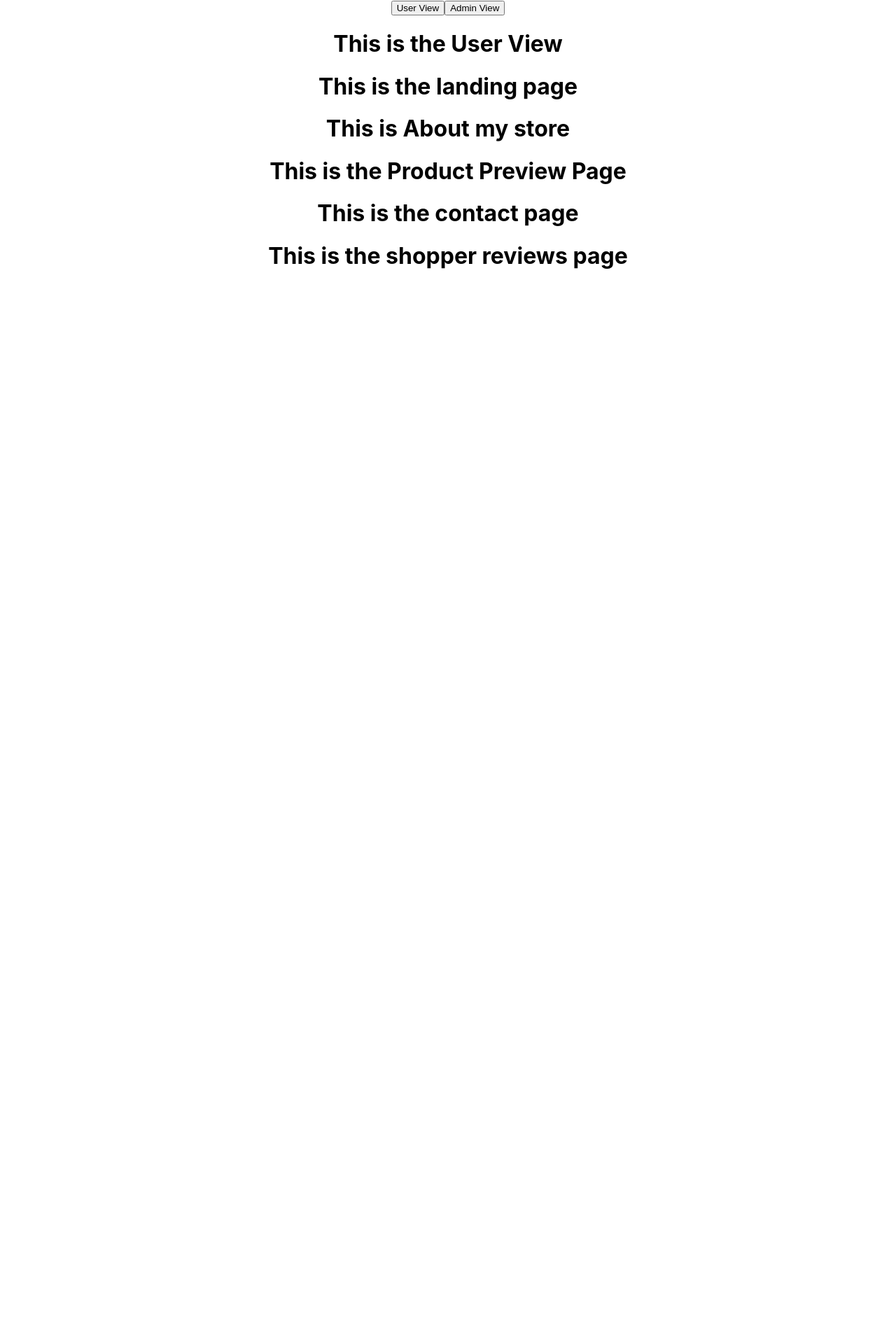
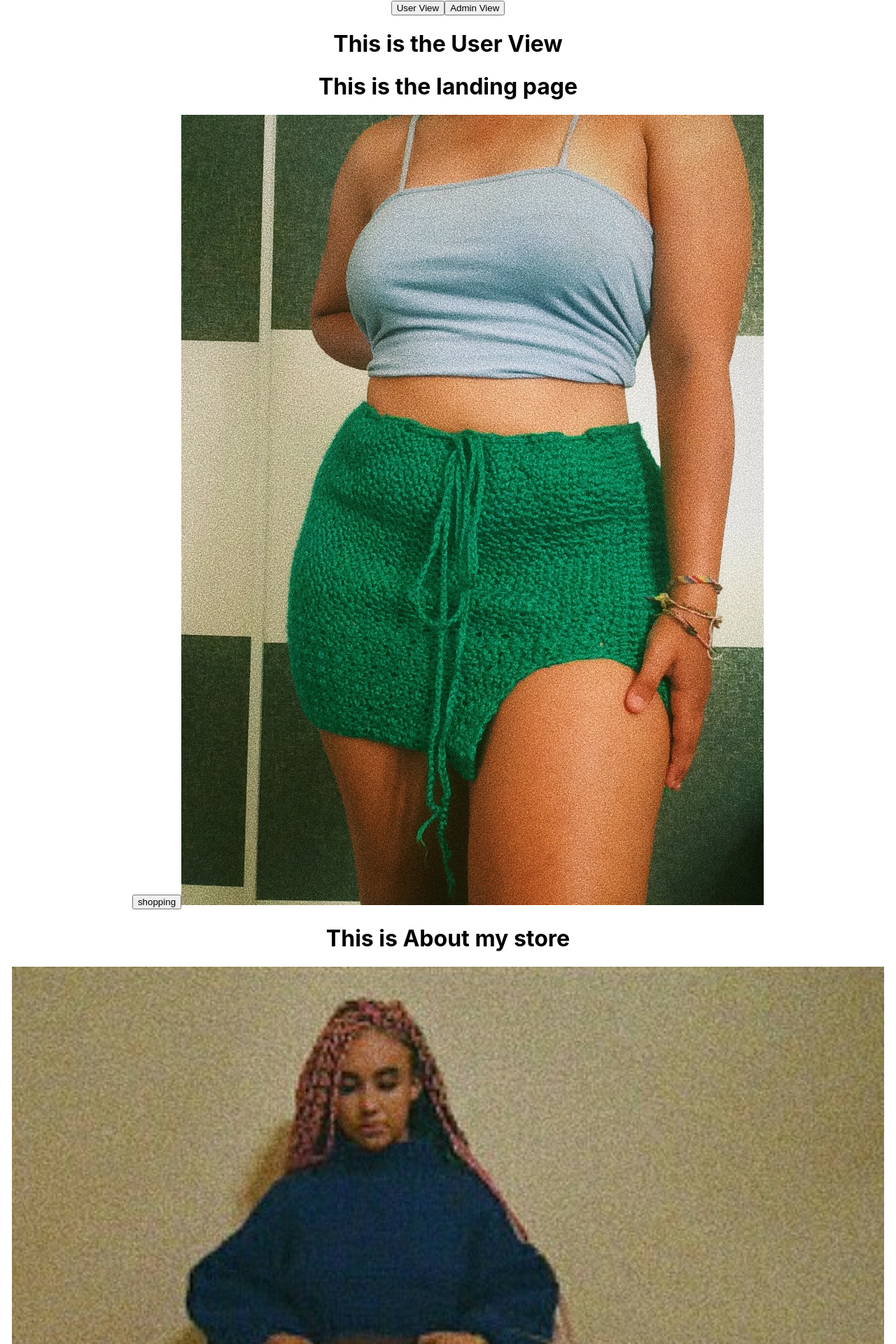
Before and after one commit to nicole-gathany/crochetness, a React (Create React App) app: page / in a window 1280 px wide. Shown: the top 1920 px of the page at 70% size. Before the commit the page ends 800 px from the top, so only its background shows below. Built offline with nearby package versions, Linux system fonts and the light colour scheme.

Commit message:
added the ground worker for many of the pages on the user side

```diff
--- a/src/components/UserViews/AboutMyStore.js
+++ b/src/components/UserViews/AboutMyStore.js
@@ -1,10 +1,12 @@
 import React from "react";
+import BlueSweater from "../../images/blue_sweater.jpeg"
 
 class AboutMyStore extends React.Component{
     render(){
         return <div>
 
             <h1> This is About my store</h1>
+            <img src={BlueSweater}></img>
         </div>
     }
 }
--- a/src/components/UserViews/Contact.js
+++ b/src/components/UserViews/Contact.js
@@ -1,4 +1,5 @@
 import React from "react";
+import red from "../../images/red.jpg"
 
 
 class ContactPage extends React.Component{
@@ -6,6 +7,7 @@ class ContactPage extends React.Component{
         return <div>
 
             <h1>This is the contact page</h1>
+            <img src={red}></img>
         </div>
     }
 }
--- a/src/components/UserViews/LandingPage.js
+++ b/src/components/UserViews/LandingPage.js
@@ -3,15 +3,38 @@ import AboutStore from "./AboutMyStore"
 import ProductPreview from "./ProductsPreview";
 import ContactPage from "./Contact"
 import ShopperReviews from "./ShopperReviews";
+import GreenSkirt from "../../images/green_skirt.jpg";
+import StorePage from "./Shopping/StorePage"
 
 class LandingPage extends React.Component{
+constructor(props){
+    super(props);
+    this.handleShopping=this.handleShopping.bind(this);
+    this.state = {toShopping: false}
+}
+
+handleShopping(){
+    console.log("Handle Shopping button works in theory");
+    this.setState({ toShopping: true})
+}
+
     render(){
+        const shopping = this.state.toShopping;
+        let view;
+        if(shopping===false){
+            view = [<AboutStore></AboutStore>, <ProductPreview></ProductPreview>,  <ContactPage></ContactPage>, <ShopperReviews></ShopperReviews>]
+
+        } else if(shopping===true){
+            view = <StorePage></StorePage>
+        }
+
         return <div>
             <h1>This is the landing page</h1>
-          <AboutStore></AboutStore>
-          <ProductPreview></ProductPreview>
-          <ContactPage></ContactPage>
-          <ShopperReviews></ShopperReviews>
+            <button onClick={this.handleShopping}>shopping</button>
+            <img src={GreenSkirt}></img>
+
+          {view}
+
         </div>
     }
 }
--- a/src/components/UserViews/ProductsPreview.js
+++ b/src/components/UserViews/ProductsPreview.js
@@ -1,4 +1,9 @@
 import React from "react";
+import BlackDress from "../../images/black_dress.jpeg";
+import BlueSweater from "../../images/blue_sweater.jpeg";
+import PinkBlue from "../../images/pink_blue.jpg"
+import GreenSkirt from "../../images/green_skirt.jpg"
+
 
 
 class ProductPreview extends React.Component{
@@ -6,6 +11,11 @@ render(){
     return <div>
 
         <h1>This is the Product Preview Page</h1>
+        <img src={BlackDress}></img>
+        {/* <img src={BlueSweater}></img>
+        <img src={PinkBlue}></img>
+        <img src={GreenSkirt}></img> */}
+
     </div>
 }
 
--- /dev/null
+++ b/src/components/UserViews/Shopping/StorePage.js
@@ -0,0 +1,44 @@
+import React from "react";
+import BlackDress from "../../../images/black_dress.jpeg";
+import BlueSweater from "../../../images/blue_sweater.jpeg";
+
+import GreenBlack from "../../../images/green_black.jpg";
+import PinkBlue from "../../../images/pink_blue.jpg";
+
+import GreenSkirt from "../../../images/green_skirt.jpg";
+
+import RedDress from "../../../images/red.jpg"
+import MagentaDress from "../../../images/magenta_dress.jpeg";
+
+//i think this is what i want in my storage array
+//[{outfit: "blue sweater", "outfit type": "sweater", "source": {BlueSweater}, "main_color": "blue, ""colors": {blue, green,}, "description": "blue ass sweater" }]
+class StorePage extends React.Component{
+    constructor(props){
+        super(props);
+        this.products = [
+            {outfit: "blue sweater", outfit_type: "sweater", source: {BlueSweater}, main_color: "blue", description: "great, big blue sweater for the winter"},
+            {outfit: "black dress", outfit_type: "dress", source: {BlackDress}, main_color: "black", description: "great dress for coachella (or coachella inside rn)"},
+            {outfit: "green and black two piece", outfit_type: "two piece", source: {GreenBlack}, main_color: ["green", "black"], description: "two piece for fun"},
+            {outfit: "pink and blue two piece", outfit_type: "two piece", source: {PinkBlue}, main_color: "blue", description: "great, big blue sweater for the winter"},
+            {outfit: "green skirt", outfit_type: "skirt", source: {GreenSkirt}, main_color: "green skirt", description: "green skirt"},
+            {outfit: "red dress", outfit_type: "dress", source: {RedDress}, main_color: "red", description: "nice red dress for your next #norushchallenge or whatever tiktok challenge you do"},
+            {outfit: "magenta dress", outfit_type: "dress", source: {MagentaDress}, main_color: "magenta", description: "magenta dress so you can do the lord's werk"}
+        ]
+    }
+
+render(){
+    return <div>
+
+        <h1>this is the store page</h1>
+        <img src={BlackDress}></img>
+        <img src={BlueSweater}></img>
+        <img src={GreenBlack}></img>
+        <img src={GreenSkirt}></img>
+        <img src={MagentaDress}></img>
+        <img src={PinkBlue}></img>
+        <img src={RedDress}></img>
+    </div>
+}
+}
+
+export default StorePage;
```
Also changed, not shown: src/components/UserViews/Shopping/ProductPage.js (added, +9 -0 lines), src/components/UserViews/Shopping.js/ProductPage.js (deleted), src/components/UserViews/Shopping.js/StorePage.js (deleted).
